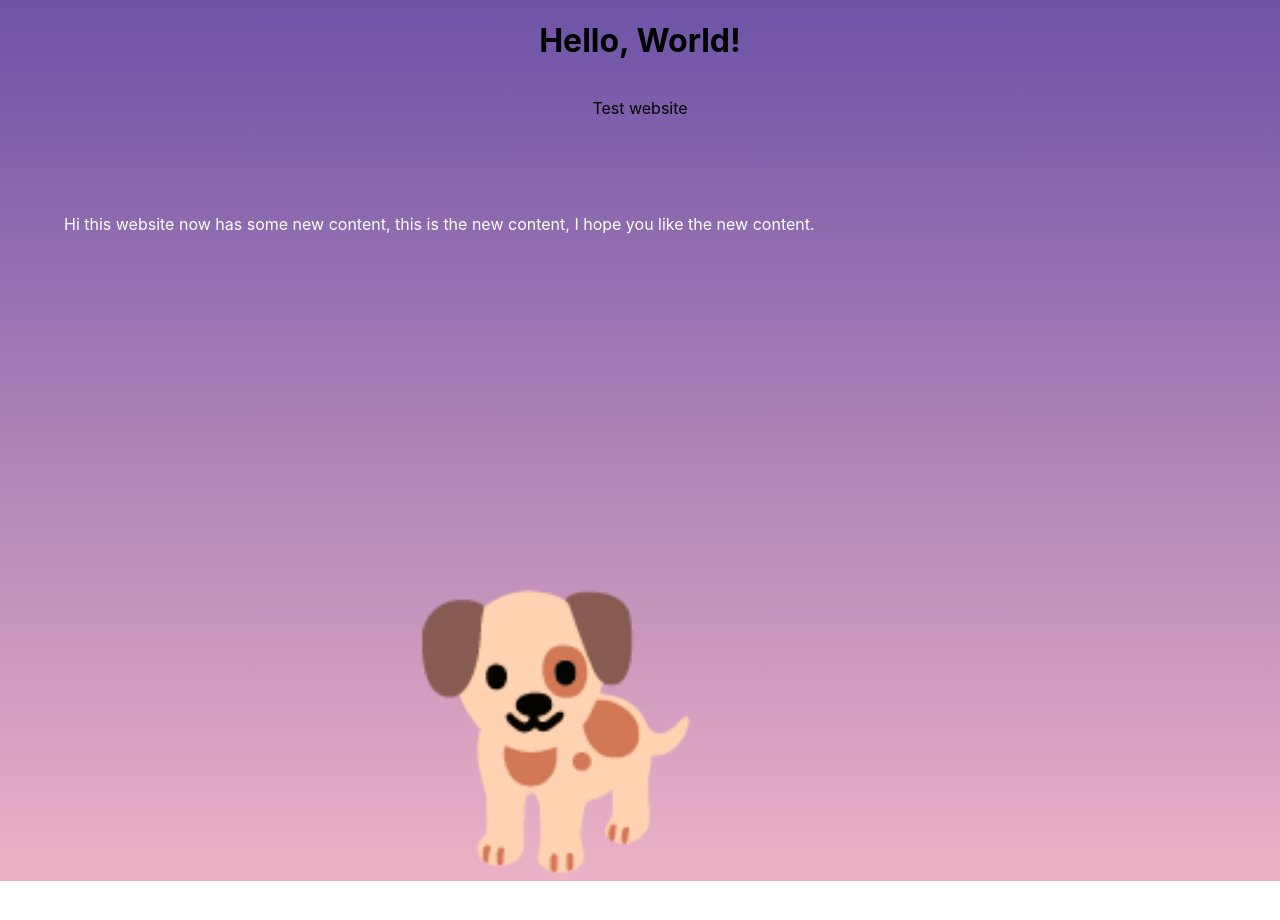
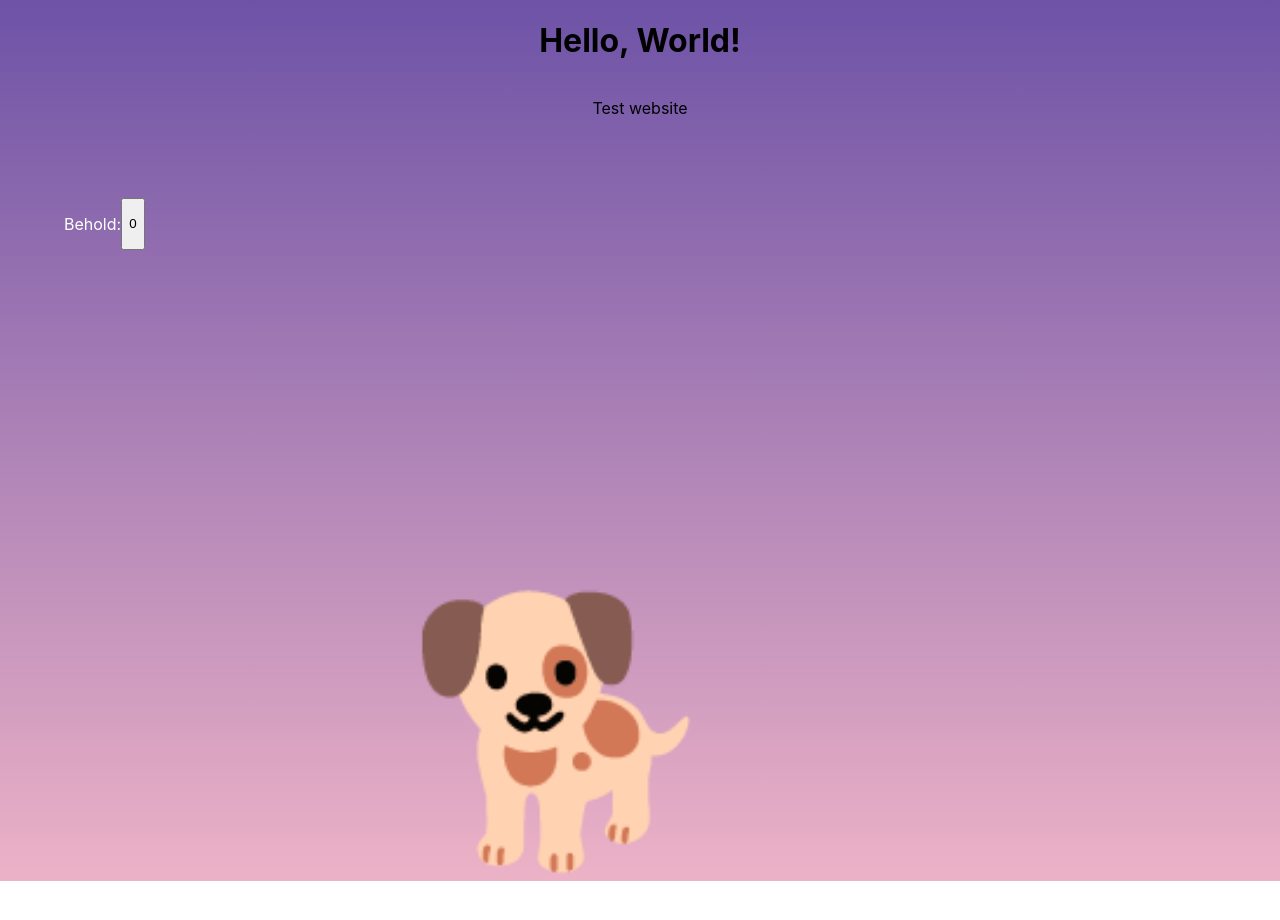
Before and after one commit to soweli-pali/lipu-wawa, a React (Create React App) app: page / in a window 1280 px wide. Shown: the top 920 px of the page. Built offline with nearby package versions, Linux system fonts and the light colour scheme.

Commit message:
Added simple button

```diff
--- a/src/App.js
+++ b/src/App.js
@@ -1,4 +1,5 @@
 import './App.css';
+import { useState } from 'react';
 
 function App() {
   return (
@@ -8,7 +9,8 @@ function App() {
         <p>Test website</p>
       </header>
       <div className='App-content'>
-        <p>Hi this website now has some new content, this is the new content, I hope you like the new content.</p>
+        <p>Behold:</p>
+        <IncrementingButton/>
       </div>
       <div class='App-footer'>
         <p>🐕</p>
@@ -17,4 +19,9 @@ function App() {
   );
 }
 
+function IncrementingButton() {
+  const [value, setValue] = useState(0)
+  return <button className='incrementing-button' onClick={() => setValue(value+1)}>{value}</button>
+}
+
 export default App;
```
